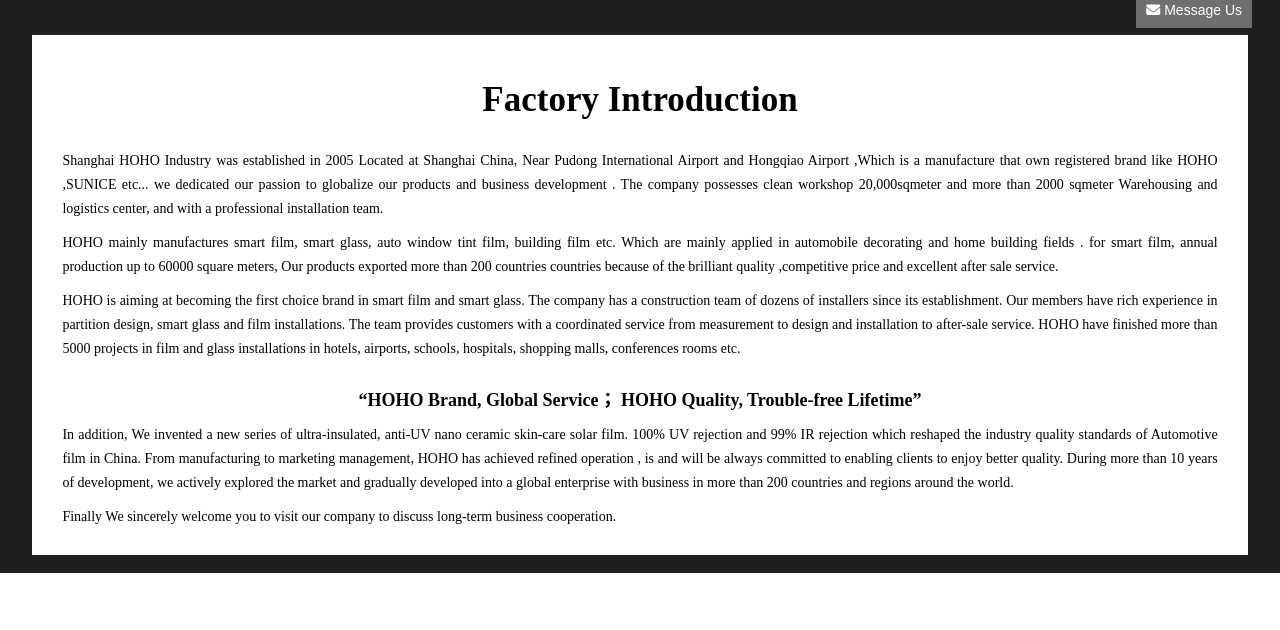
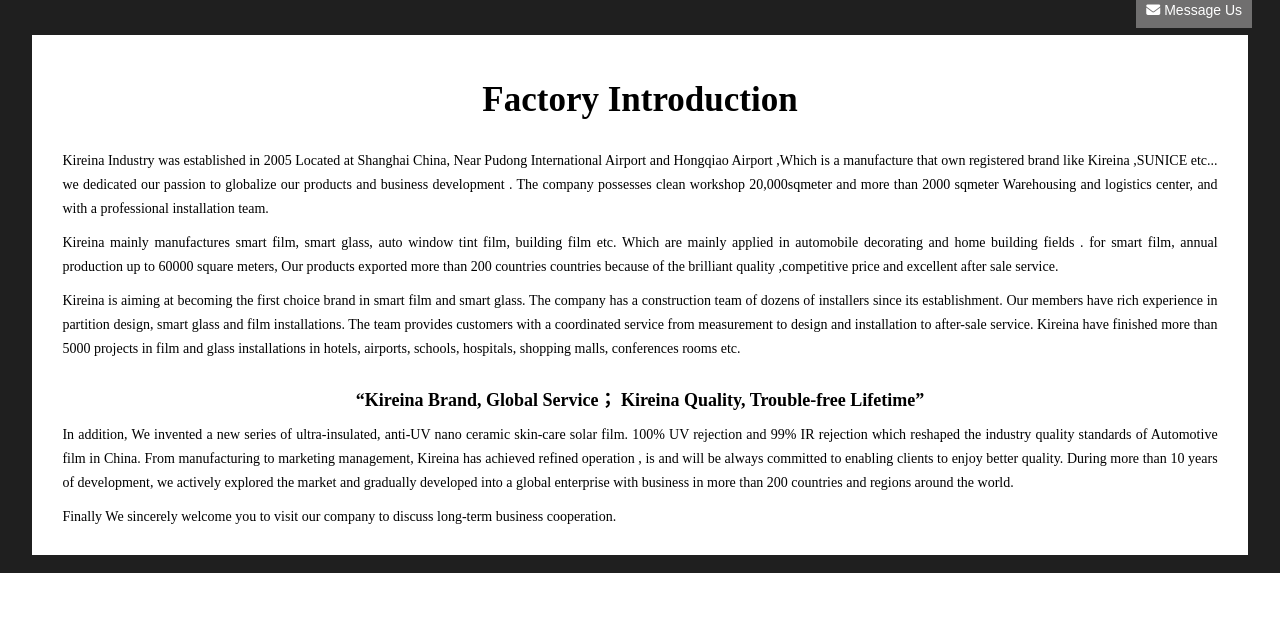
Before and after one commit to jimenez-carlo/kireinav2, a plain HTML site: page about.html in a window 1280 px wide. Shown: the part 749-1379 px from the top of the page. Drawn offline with Linux system fonts and the light colour scheme.

Commit message:
about update
HOHO to Kireina

```diff
--- a/about.html
+++ b/about.html
@@ -76,14 +76,14 @@
     <div class="about2b">
         <div class="jieshao"><br><br>
         <h2 style="text-align:center;font-size:35px;">Factory Introduction</h2><br>
-        <p>Shanghai HOHO Industry was established in 2005 Located at Shanghai China, Near Pudong International Airport and Hongqiao Airport ,Which is a manufacture that own registered brand like HOHO ,SUNICE etc...  we dedicated our passion to globalize our products and  business development . The company possesses clean workshop 20,000sqmeter and more than 2000 sqmeter Warehousing and logistics center, and with a professional installation team.
+        <p>Kireina Industry was established in 2005 Located at Shanghai China, Near Pudong International Airport and Hongqiao Airport ,Which is a manufacture that own registered brand like Kireina ,SUNICE etc...  we dedicated our passion to globalize our products and  business development . The company possesses clean workshop 20,000sqmeter and more than 2000 sqmeter Warehousing and logistics center, and with a professional installation team.
         </p>
-        <p>HOHO mainly manufactures smart film, smart glass, auto window tint film, building film etc. Which are mainly applied in  automobile decorating and home building fields . for smart film, annual production up to 60000 square meters, Our products exported more than 200 countries countries  because of the  brilliant quality ,competitive price and excellent after sale service.
+        <p>Kireina mainly manufactures smart film, smart glass, auto window tint film, building film etc. Which are mainly applied in  automobile decorating and home building fields . for smart film, annual production up to 60000 square meters, Our products exported more than 200 countries countries  because of the  brilliant quality ,competitive price and excellent after sale service.
         </p>
-        <p>HOHO is aiming at becoming  the first choice brand in smart film and smart glass. The company has a construction team of dozens of installers since its establishment. Our members have rich experience in partition design, smart glass and film installations. The team provides customers with a coordinated service from measurement to design and installation to after-sale service. HOHO have finished more than 5000 projects in  film and glass installations in hotels, airports, schools, hospitals, shopping malls, conferences rooms etc.
+        <p>Kireina is aiming at becoming  the first choice brand in smart film and smart glass. The company has a construction team of dozens of installers since its establishment. Our members have rich experience in partition design, smart glass and film installations. The team provides customers with a coordinated service from measurement to design and installation to after-sale service. Kireina have finished more than 5000 projects in  film and glass installations in hotels, airports, schools, hospitals, shopping malls, conferences rooms etc.
         </p><br>
-        <h2 style="text-align:center;font-size:18px;">“HOHO Brand, Global Service； HOHO Quality,  Trouble-free Lifetime”</h2>
-        <p>In addition, We invented a  new series  of ultra-insulated, anti-UV nano ceramic skin-care solar film.  100% UV rejection and 99%  IR rejection which  reshaped the industry quality standards of Automotive film in China. From manufacturing to marketing management, HOHO  has achieved refined operation , is and will be always  committed to enabling clients to enjoy better quality.  During  more than 10 years of  development, we actively explored the market and gradually developed into a global enterprise with business  in more than 200 countries and regions around the world.
+        <h2 style="text-align:center;font-size:18px;">“Kireina Brand, Global Service； Kireina Quality,  Trouble-free Lifetime”</h2>
+        <p>In addition, We invented a  new series  of ultra-insulated, anti-UV nano ceramic skin-care solar film.  100% UV rejection and 99%  IR rejection which  reshaped the industry quality standards of Automotive film in China. From manufacturing to marketing management, Kireina  has achieved refined operation , is and will be always  committed to enabling clients to enjoy better quality.  During  more than 10 years of  development, we actively explored the market and gradually developed into a global enterprise with business  in more than 200 countries and regions around the world.
     </p>
     <p>Finally We sincerely welcome you to visit our company to discuss long-term business cooperation.
     </p><br>
@@ -182,7 +182,7 @@
 		</div>
 		</div>
 		<div class="sub-footer">
-			<p>©2017 Shanghai HoHo Industry Co., Ltd. All rights reserved. Copyright ©     上海鸿湖实业限公司 版权所有     沪ICP备17044373号-1 TEST
+			<p>©2021 Kireina Industry Co., Ltd. All rights reserved. Copyright ©     上海鸿湖实业限公司 版权所有     沪ICP备17044373号-1 TEST
 			</p>
 		</div>
 	</footer>
--- a/style.css
+++ b/style.css
@@ -717,7 +717,7 @@
 
 .about4a{width:100%;height:100%;background:#1f1f1f;padding: 0;overflow: hidden;}
 .about4b{width:100%;height: 1100px; margin: 0px auto 0px;overflow: hidden;}
-.about4a h1{font-weight: bold;font-size: 35px;color:white;text-align: center;margin-top:60px; }
+.about4a h1{font-size: 30px;color:white;text-align: center;margin-top:60px; }
 .about4a h2{font-weight:lighter;font-size: 18px;color:white;text-align: center;margin-top:30px; }
 
 .about6a{width: 90%;height: 100%; margin: 0 auto;background:#1f1f1f; overflow: hidden;}
```
